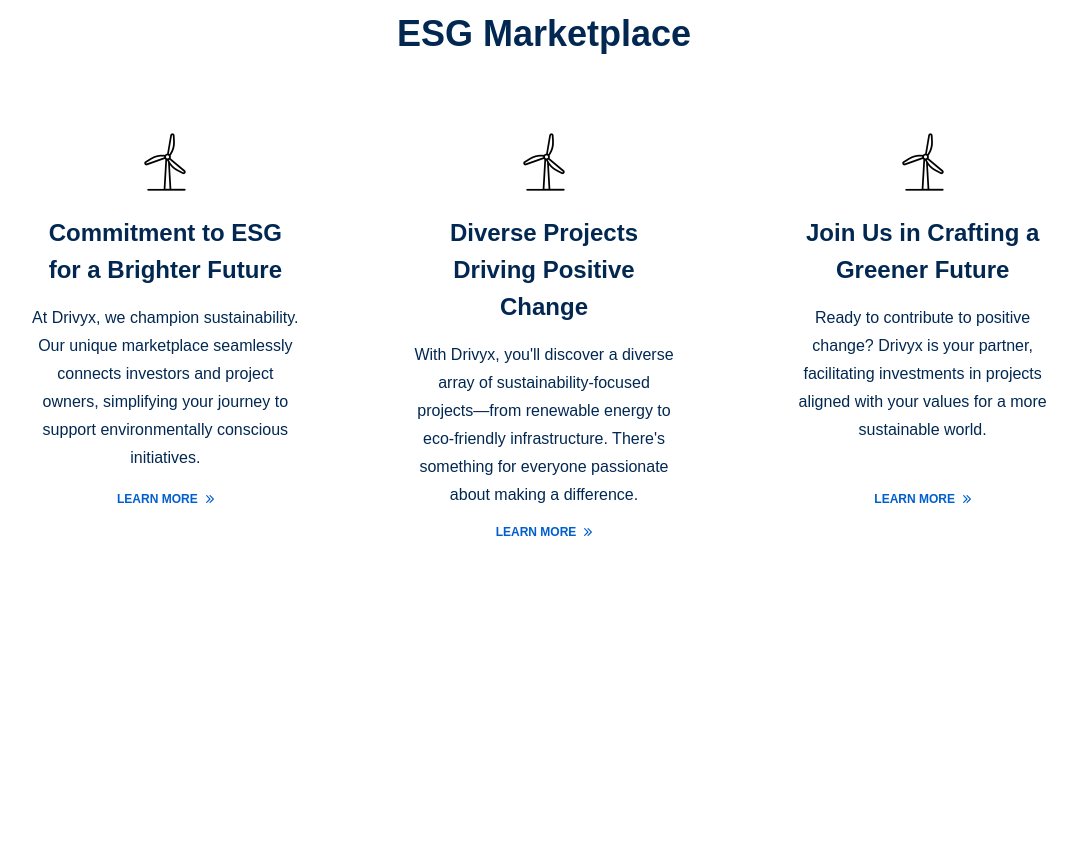
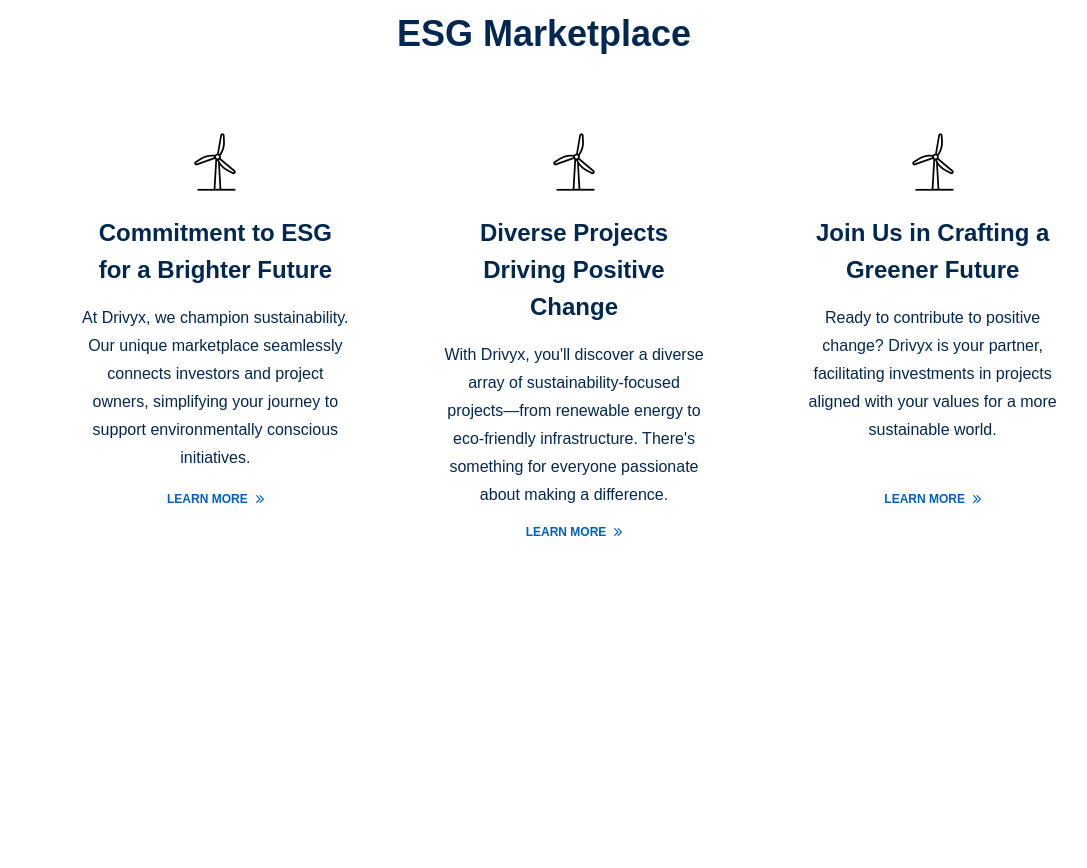
Before and after one commit to Drivyx-Tech/Drivyx-frontend, a Next.js app: page / in a window 1280 px wide. Shown: the part 1084-1952 px from the top of the page, without its empty margins (96-1183 px from the left). Built offline with nearby package versions, Linux system fonts and the light colour scheme.

Commit message:
dev: add global setting in theme.js

```diff
--- a/app/(site)/layout.tsx
+++ b/app/(site)/layout.tsx
@@ -1,6 +1,6 @@
 "use client";
 
-import "../globals.css";
+// import "../globals.css";
 import { MultiProviders } from "./provider";
 
 export default function RootLayout({
--- a/app/globals.css
+++ b/app/globals.css
@@ -17,10 +17,3 @@ a:hover {
 .no-underline:hover {
   text-decoration: none;
 }
-
-ul,
-ol {
-  color: "#333";
-  margin-left: "24px";
-  background-color: "#efefef";
-}
--- a/theme.ts
+++ b/theme.ts
@@ -1,6 +1,16 @@
 import { extendTheme } from "@chakra-ui/react";
 
 const theme = extendTheme({
+  styles: {
+    global: {
+      "ul, ol": {
+        color: "secondary.800",
+        fontSize: "18px",
+        lineHeight: "225%",
+        marginLeft: "60px",
+      },
+    },
+  },
   colors: {
     primary: {
       default: "#B1E949",
```
